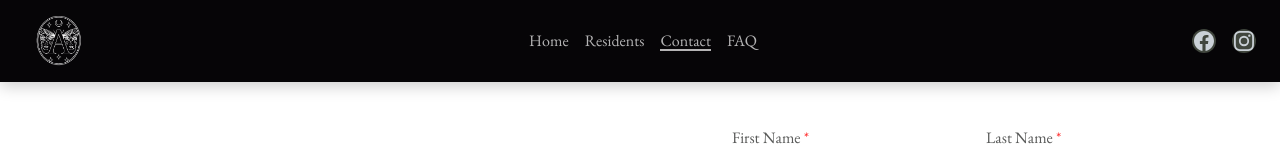
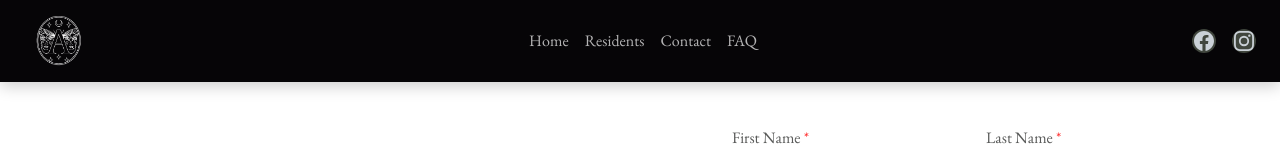
Before and after one commit to Ryjekk/AuraTattoo, a Next.js app in the folder aura-next-app/: page /contact in a window 1280 px wide. Shown: the top 157 px of the page. Built offline with nearby package versions, Linux system fonts and the light colour scheme.

Commit message:
mobile navigation active path indicator fix

```diff
--- a/aura-next-app/src/_components/header/mobile/MobileLink.jsx
+++ b/aura-next-app/src/_components/header/mobile/MobileLink.jsx
@@ -1,20 +1,18 @@
 import { motion } from "framer-motion";
 import { mobileLinkVariants } from "@components/header/animations";
-import { useState, useEffect } from "react";
-import { usePathname } from "next/navigation";
 import Link from "next/link";
-const MobileLink = ({ name, href }) => {
-  const pathname = usePathname();
-  const [activePath, setActivePath] = useState(pathname);
-  useEffect(() => {
-    setActivePath(pathname);
-  }, [pathname]);
-  const isSelected = (link) => link.href === activePath;
-  return (
+const MobileLink = ({ name, href, isSelected }) => {
+  return isSelected ? (
     <motion.li className='nav__link' variants={mobileLinkVariants}>
-      <Link href={href} aria-disabled={isSelected({ href }) ? true : false}>
-        {name}
-      </Link>
+      {name}
+      <motion.div
+        className='nav__link__active-indicator'
+        layoutId='indicator'
+      ></motion.div>
+    </motion.li>
+  ) : (
+    <motion.li className='nav__link' variants={mobileLinkVariants}>
+      <Link href={href}>{name}</Link>
     </motion.li>
   );
 };
--- a/aura-next-app/src/_components/header/mobile/MobileNavigation.jsx
+++ b/aura-next-app/src/_components/header/mobile/MobileNavigation.jsx
@@ -24,16 +24,14 @@ export const MobileNavigation = ({ mobileMenuOpen }) => {
       variants={mobileMenuVariants}
     >
       <motion.ul className='nav__links' variants={mobileListVariants}>
-        {navLinks.map((i) =>
-          !isSelected(i) ? (
-            <MobileLink
-              key={i.name}
-              name={i.name}
-              href={i.href}
-              isSelected={isSelected}
-            />
-          ) : null
-        )}
+        {navLinks.map((i) => (
+          <MobileLink
+            key={i.name}
+            name={i.name}
+            href={i.href}
+            isSelected={isSelected(i)}
+          />
+        ))}
       </motion.ul>
     </motion.div>
   );
```
